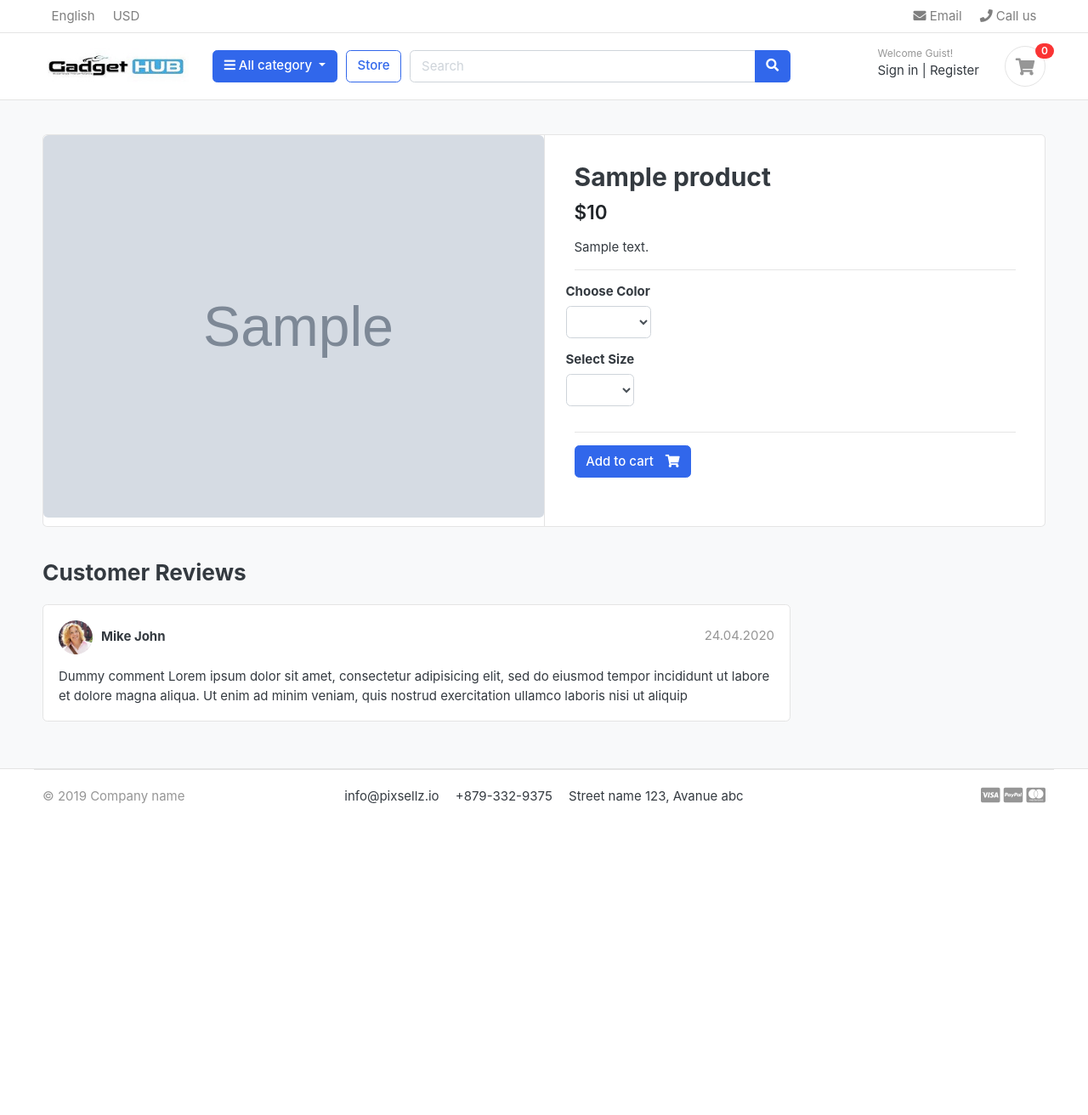
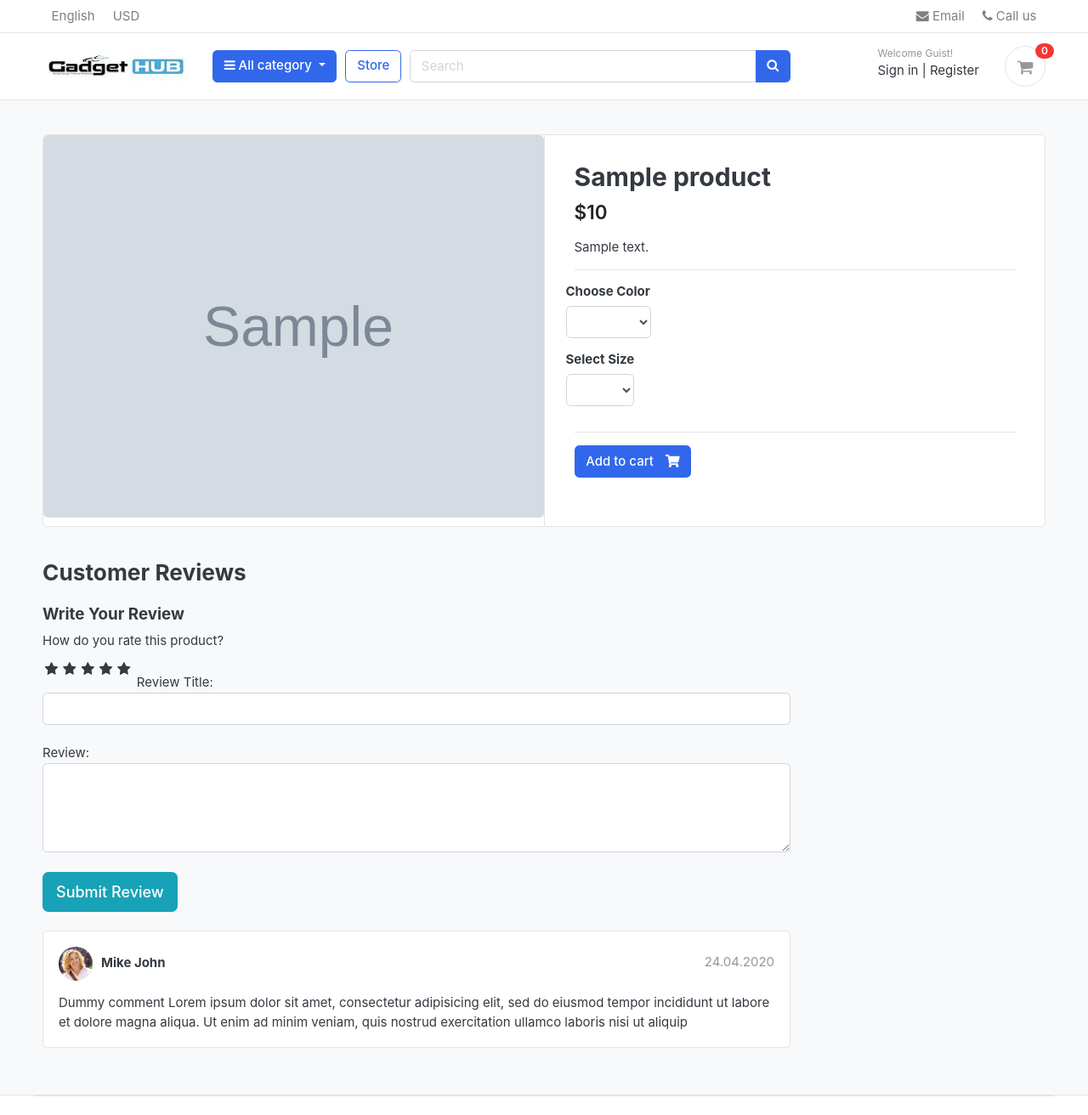
Before and after one commit to sabbirhossain540/Gadget-hub, a Django app: a page that uses templates/base.html in a window 1280 px wide. Shown: the top 1312 px of the page at 85% size. Before the commit the page ends 946 px from the top, so only its background shows below. Run offline with Django 3.2, Linux system fonts and the light colour scheme; tables that the repository leaves empty hold one stand-in row (values such as "Sample post"); grey boxes marked "Sample" are stand-in pictures; lists and menus that the app fills with data are empty; some libraries are stand-ins or nearby versions; some web fonts are replaced.

Commit message:
review star

```diff
--- /dev/null
+++ b/gadgethub/static/css/custom.css
@@ -0,0 +1,46 @@
+/* Hide Radio button */
+.rate > input{
+    display: none;
+  }
+
+  .rate{
+    display: inline-block;;
+    border: 0;
+  }
+
+  .rate > label{
+    float: right;
+  }
+
+  /* Showing the stars */
+  .rate > label:before{
+    display: inline-block;
+    font-size: 1.1rem;
+    font-family: FontAwesome;
+    content: "\f005";
+    margin:0;
+    padding:0.3rem .2rem;
+    cursor: pointer;
+  }
+
+  /* Half star */
+  .rate .half:before{
+    content: "\f089";
+    position: absolute;
+    padding-right: 0;
+  }
+
+  /* Click and hover */
+  input:checked ~ label, label:hover ~ label{
+    color: #ffb503;
+  }
+
+  /* hover hightlight */
+  input:checked + label:hover, input:checked ~ label:hover,input:checked ~ label:hover ~ label,
+  label:hover ~ input:checked ~ label{
+    color: #cc9000;
+  }
+
+  .rating-star i{
+    color: #ffb503 !important;
+  }
--- a/store/admin.py
+++ b/store/admin.py
@@ -2,7 +2,7 @@ from django.contrib import admin
 from django.contrib.admin.options import ModelAdmin
 from django.db import models
 from django.contrib import admin
-from .models import Product, Variation
+from .models import Product, Variation, ReviewRating
 
 # Register your models here.
 class ProductAdmin(admin.ModelAdmin):
@@ -17,3 +17,4 @@ class VariationAdmin(admin.ModelAdmin):
 
 admin.site.register(Product, ProductAdmin)
 admin.site.register(Variation, VariationAdmin)
+admin.site.register(ReviewRating)
--- a/store/models.py
+++ b/store/models.py
@@ -2,6 +2,7 @@ from django.db import models
 from django.db.models.deletion import CASCADE
 from category.models import Category
 from django.urls import reverse
+from accounts.models import Account
 
 # Create your models here.
 
@@ -48,3 +49,17 @@ class Variation(models.Model):
 
     def __str__(self):
         return self.variation_value
+
+class ReviewRating(models.Model):
+    product = models.ForeignKey(Product, on_delete=CASCADE)
+    user = models.ForeignKey(Account, on_delete=CASCADE)
+    subject = models.CharField(max_length=100, blank=True)
+    review = models.TextField(max_length=500, blank=True)
+    rating = models.FloatField()
+    ip = models.CharField(max_length=20, blank=True)
+    status = models.BooleanField(default=True)
+    created_at = models.DateTimeField(auto_now_add=True)
+    updated_at = models.DateTimeField(auto_now_add=True)
+
+    def __str__(self):
+        return self.subject
--- a/templates/base.html
+++ b/templates/base.html
@@ -23,7 +23,10 @@
 
 <!-- custom style -->
 <link href="{% static 'css/ui.css' %}" rel="stylesheet" type="text/css"/>
+
 <link href="{% static 'css/responsive.css' %}" rel="stylesheet" media="only screen and (max-width: 1200px)" />
+<link href="{% static 'css/custom.css' %}" rel="stylesheet" type="text/css"/>
+<link rel="stylesheet" href="https://cdnjs.cloudflare.com/ajax/libs/font-awesome/4.7.0/css/font-awesome.min.css">
 
 <!-- custom javascript -->
 <script src="{% static 'js/script.js' %}" type="text/javascript"></script>
--- a/templates/store/product_detail.html
+++ b/templates/store/product_detail.html
@@ -85,6 +85,38 @@
 
         </header>
 
+        <form action="" method="POST">
+            {% csrf_token %}
+            <h5>Write Your Review</h5>
+            <div>
+                <label for="star">How do you rate this product?</label>
+                <br>
+                <div class="rate" >
+                    <input type="radio" name="rating" id="rating10" value="5" required><label for="rating10" title="5"></label>
+                    <input type="radio" name="rating" id="rating9" value="4.5" required><label for="rating9" title="4.5" class="half"></label>
+                    <input type="radio" name="rating" id="rating8" value="4" required><label for="rating8" title="4"></label>
+                    <input type="radio" name="rating" id="rating7" value="3.5" required><label for="rating7" title="3.5" class="half"></label>
+                    <input type="radio" name="rating" id="rating6" value="3" required><label for="rating6" title="3"></label>
+                    <input type="radio" name="rating" id="rating5" value="2.5" required><label for="rating5" title="2.5" class="half"></label>
+                    <input type="radio" name="rating" id="rating4" value="2" required><label for="rating4" title="2"></label>
+                    <input type="radio" name="rating" id="rating3" value="1.5" required><label for="rating3" title="1.5" class="half"></label>
+                    <input type="radio" name="rating" id="rating2" value="1" required><label for="rating2" title="1"></label>
+                    <input type="radio" name="rating" id="rating1" value="0.5" required><label for="rating1" title="0.5" class="half"></label>
+                </div>
+
+                Review Title:
+                <input type="text" class="form-control" name="subject">
+                <br>
+                Review:
+                <textarea name="review" id="review" rows="4" class="form-control"></textarea>
+                <br>
+                <input type="submit" class="btn btn-info btn-lg" value="Submit Review">
+
+            </div>
+
+        </form>
+        <br>
+
         <article class="box mb-3">
             <div class="icontext w-100">
                 <img src="{% static './images/avatars/avatar1.jpg' %}" class="img-xs icon rounded-circle">
```
Also changed, not shown: store/forms.py (added, +8 -0 lines), store/migrations/0005_reviewrating.py (added).
